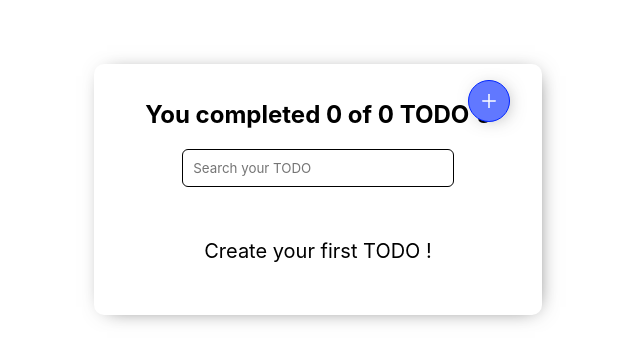
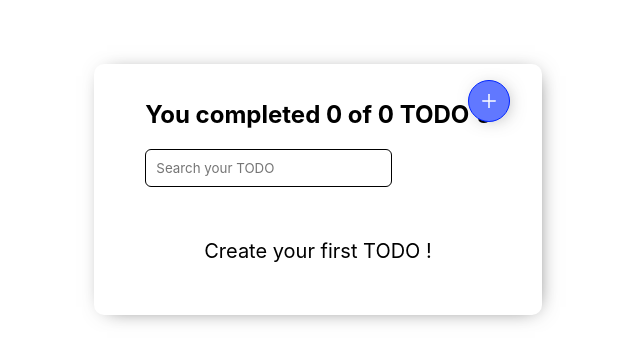
Before and after one commit to HajdukSanchez/TODO-app-react-2, a React (Create React App) app: page / in a window 1280 px wide. Shown: the top 362 px of the page, without its empty margins (322-962 px from the left). Built offline with nearby package versions, Linux system fonts and the light colour scheme.

Commit message:
:art: [UPDATE] Structure and composition

```diff
--- a/public/index.html
+++ b/public/index.html
@@ -9,7 +9,7 @@
   <meta name="description" content="Web site created using create-react-app" />
   <link rel="apple-touch-icon" href="%PUBLIC_URL%/logo192.png" />
   <link rel="manifest" href="%PUBLIC_URL%/manifest.json" />
-  <title>TODOs App React | Hajduk Sanchez</title>
+  <title>TODOs App 2 React | Hajduk Sanchez</title>
 </head>
 
 <body>
--- a/src/App.js
+++ b/src/App.js
@@ -1,13 +1,27 @@
 import React, { useContext } from 'react'
-import { TodoCounter, TodoSearch, TodoList, TodoItem, CreateTodoButton, TodoContext, Modal, TodoForm, TodoError, TodoLoading, TodoEmpty } from './components'
+import { TodoCounter, TodoSearch, TodoList, TodoItem, CreateTodoButton, TodoContext, Modal, TodoForm, TodoError, TodoLoading, TodoEmpty, TodoHeader } from './components'
 
 function App() {
-  const { error, loading, searchedTodos, handleCompleted, handleDelete, openModal, setOpenModal } = useContext(TodoContext)
+  const {
+    error,
+    loading,
+    searchedTodos,
+    handleCompleted,
+    handleDelete,
+    openModal,
+    setOpenModal,
+    totalTodos: total,
+    completedTodos: completed,
+    searchValue,
+    setSearchValue,
+  } = useContext(TodoContext)
 
   return (
     <>
-      <TodoCounter />
-      <TodoSearch />
+      <TodoHeader>
+        <TodoCounter completed={completed} total={total} />
+        <TodoSearch searchValue={searchValue} setSearchValue={setSearchValue} />
+      </TodoHeader>
       <TodoList>
         {error && <TodoError />}
         {loading && <TodoLoading />}
--- a/src/components/index.js
+++ b/src/components/index.js
@@ -9,3 +9,4 @@ export { TodoForm } from './todoForm/TodoForm.jsx'
 export { TodoError } from './todoError/TodoError.jsx'
 export { TodoEmpty } from './todoEmpty/TodoEmpty.jsx'
 export { TodoLoading } from './todoLoading/TodoLoading.jsx'
+export { TodoHeader } from './todoHeader/TodoHeader.jsx'
--- a/src/components/todoCounter/TodoCounter.jsx
+++ b/src/components/todoCounter/TodoCounter.jsx
@@ -1,10 +1,7 @@
-import React, { useContext } from 'react'
-import { TodoContext } from '..'
+import React from 'react'
 import './TodoCounter.css'
 
-const TodoCounter = () => {
-  const { totalTodos: total, completedTodos: completed } = useContext(TodoContext)
-
+const TodoCounter = ({ completed, total }) => {
   return (
     <h2 className='Title'>
       You completed {completed} of {total} TODO's
--- /dev/null
+++ b/src/components/todoHeader/TodoHeader.jsx
@@ -0,0 +1,6 @@
+import React from 'react'
+import './TodoHeader.css'
+
+const TodoHeader = ({ children }) => <header>{children}</header>
+
+export { TodoHeader }
--- a/src/components/todoSearch/TodoSearch.jsx
+++ b/src/components/todoSearch/TodoSearch.jsx
@@ -1,10 +1,7 @@
-import React, { useContext } from 'react'
-import { TodoContext } from '..'
+import React from 'react'
 import './TodoSearch.css'
 
-const TodoSearch = () => {
-  const { searchValue, setSearchValue } = useContext(TodoContext)
-
+const TodoSearch = ({ searchValue, setSearchValue }) => {
   const handleValueChange = (event) => {
     setSearchValue(event.target.value)
   }
```
Also changed, not shown: src/components/todoHeader/TodoHeader.css (added).
